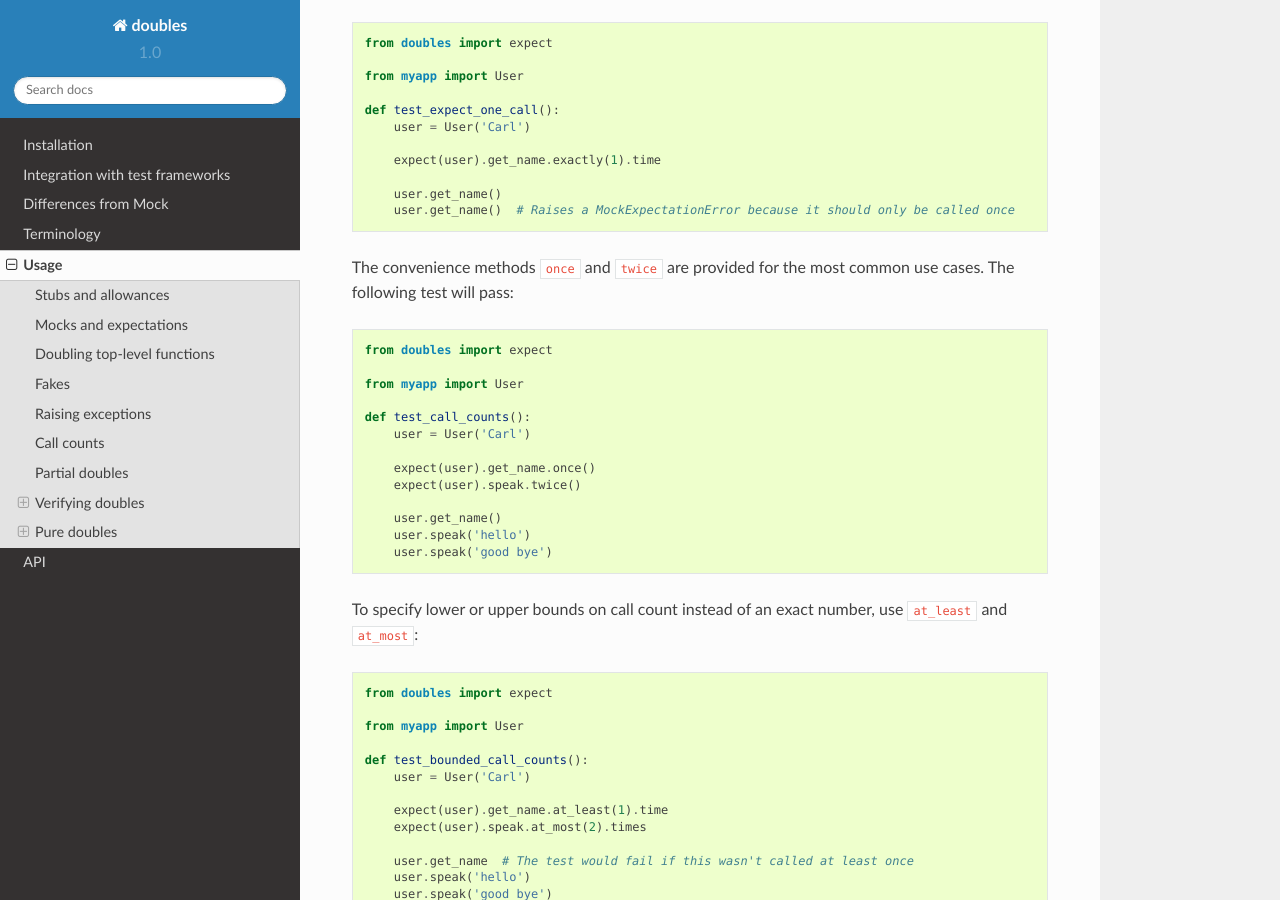
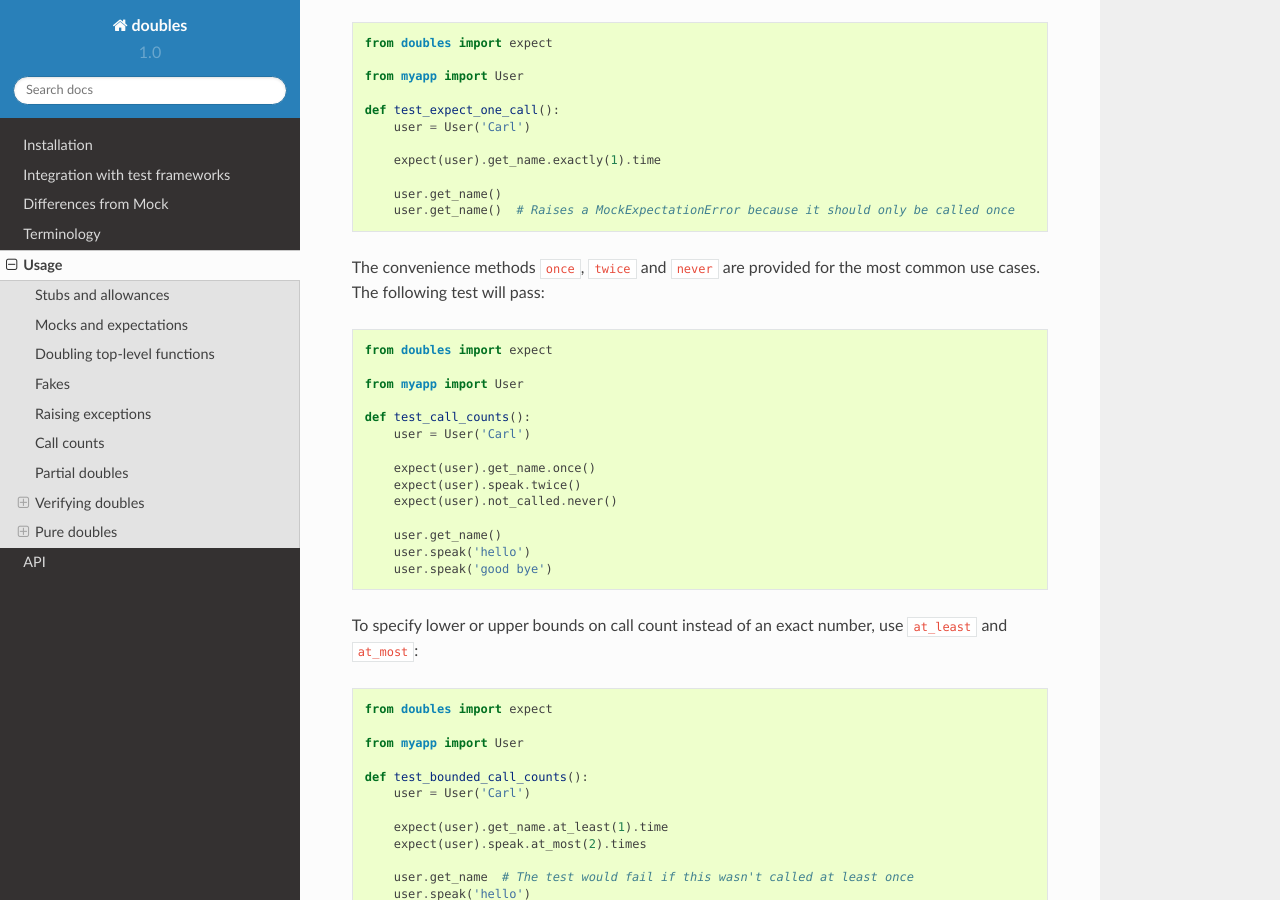
Before and after one commit to uber/doubles, a Sphinx documentation site: the page built from docs/source/usage.rst, in a window 1280 px wide and 900 px high, scrolled down 4632 px. Built offline with Sphinx 7.4.7 and the Read the Docs theme 2.0.0, drawn with Linux system fonts in a browser that asks for light colours.

Commit message:
Update usage.rst

```diff
--- a/docs/source/usage.rst
+++ b/docs/source/usage.rst
@@ -195,7 +195,7 @@ Limits can be set on how many times a doubled method can be called. In most case
         user.get_name()
         user.get_name()  # Raises a MockExpectationError because it should only be called once
 
-The convenience methods ``once`` and ``twice`` are provided for the most common use cases. The following test will pass::
+The convenience methods ``once``, ``twice`` and ``never`` are provided for the most common use cases. The following test will pass::
 
     from doubles import expect
 
@@ -206,6 +206,7 @@ The convenience methods ``once`` and ``twice`` are provided for the most common
 
         expect(user).get_name.once()
         expect(user).speak.twice()
+        expect(user).not_called.never()
 
         user.get_name()
         user.speak('hello')
```
